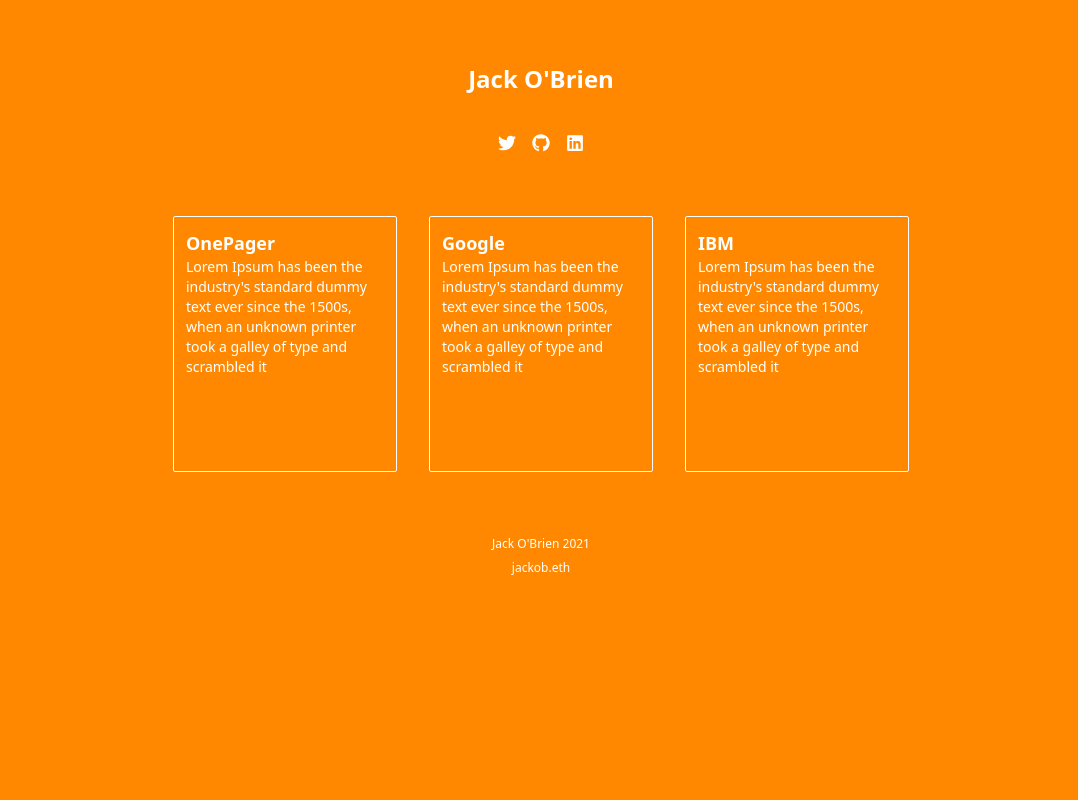
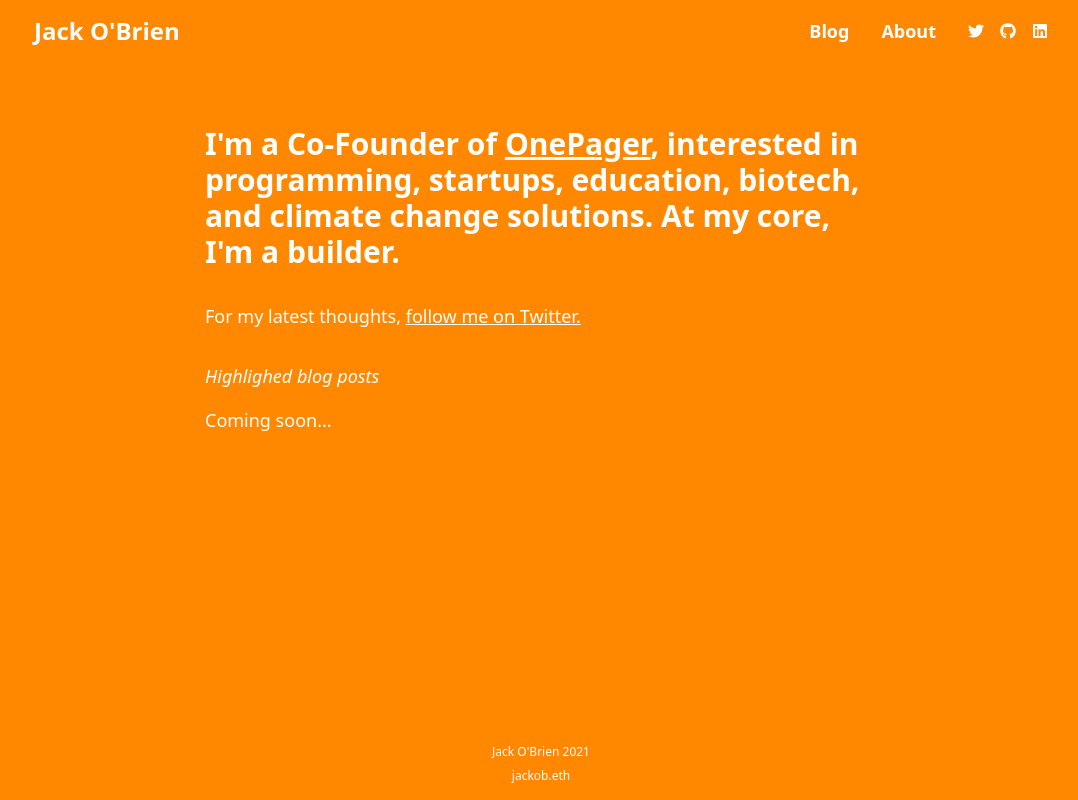
Before and after one commit to jfobrien29/text-reflect, a Next.js app: page / in a window 1280 px wide. Shown: the whole page, without its empty margins (99-1177 px from the left). Built offline with nearby package versions, Linux system fonts and the light colour scheme.

Commit message:
barebones update for cleaner personal site

```diff
--- /dev/null
+++ b/src/components/Header.tsx
@@ -0,0 +1,28 @@
+import Link from 'next/link';
+import React from 'react';
+import LogoLinks from './LogoLinks';
+
+const HeaderLink: React.FC<any> = ({ href, text }) => (
+  <Link href={href} passHref>
+    <a className="text-white font-semibold text-lg">{text}</a>
+  </Link>
+);
+
+const Header: React.FC = () => {
+  return (
+    <header className="w-full mb-16">
+      <nav className="max-w-1030 flex justify-between mx-auto py-4 px-2 items-center">
+        <h1 className="text-white text-2xl font-bold leading-tight">
+          <Link href="/">Jack O'Brien</Link>
+        </h1>
+        <div className="flex gap-8 items-center">
+          <HeaderLink href="/blog" text="Blog" />
+          <HeaderLink href="/about" text="About" />
+          <LogoLinks />
+        </div>
+      </nav>
+    </header>
+  );
+};
+
+export default Header;
--- a/src/components/Landing.tsx
+++ b/src/components/Landing.tsx
@@ -1,74 +1,43 @@
 import React from 'react';
 import BaseLayout from '@/containers/BaseLayout';
-import Link from 'next/link';
-import { FaGithub, FaLinkedin, FaTwitter } from 'react-icons/fa';
+import { TWITTER_LINK } from '@/utils/constants';
 
-const Card: React.FC<any> = ({ title, text }) => {
-  return (
-    <div className="group w-3/4 md:w-56 h-64 p-3 border-white border rounded-sm hover:bg-white hover:shadow-lg transform duration-500 ease-in-out hover:-translate-y-1">
-      <h2 className="text-white font-semibold text-lg group-hover:text-orange">
-        {title}
-      </h2>
-      <p className="text-white text-sm group-hover:text-orange">{text}</p>
-    </div>
-  );
-};
+// const Card: React.FC<any> = ({ title, text }) => {
+//   return (
+//     <div className="group w-3/4 md:w-56 h-64 p-3 border-white border rounded-sm hover:bg-white hover:shadow-lg transform duration-500 ease-in-out hover:-translate-y-1">
+//       <h2 className="text-white font-semibold text-lg group-hover:text-orange">
+//         {title}
+//       </h2>
+//       <p className="text-white text-sm group-hover:text-orange">{text}</p>
+//     </div>
+//   );
+// };
 
 const Landing: React.FC<any> = () => {
   return (
     <BaseLayout>
       <div className="bg-orange">
         {/** Header */}
-        <div className="w-full flex justify-center align-middle">
-          <div className="flex flex-col">
-            <h1 className="text-white mt-16 text-2xl font-bold leading-tight">
-              <Link href="/"> Jack O'Brien</Link>
-            </h1>
-          </div>
-        </div>
+        <div className="flex flex-col">
+          <h1 className=" text-white text-3xl font-semibold max-w-2xl">
+            I'm a Co-Founder of{' '}
+            <a className="underline" href="https://onepager.vc">
+              OnePager
+            </a>
+            , interested in programming, startups, education, biotech, and
+            climate change solutions. At my core, I'm a builder.
+          </h1>
 
-        {/** Logos */}
-        <div className="w-full flex justify-center gap-4 mt-10 text-lg">
-          <div className="text-white">
-            <Link href="https://twitter.com/thejackobrien" passHref>
-              <a>
-                <FaTwitter type="link" className="cursor-pointer" />
-              </a>
-            </Link>
-          </div>
-          <div className="text-white">
-            <Link href="https://github.com/jfobrien29" passHref>
-              <a>
-                <FaGithub type="link" className="cursor-pointer" />
-              </a>
-            </Link>
-          </div>
-          <div className="text-white">
-            <Link
-              href="https://www.linkedin.com/in/jack-o-brien-53bbaa105/"
-              passHref
-            >
-              <a>
-                <FaLinkedin type="link" className="cursor-pointer" />
-              </a>
-            </Link>
-          </div>
-        </div>
+          <h2 className="mt-8 text-lg">
+            For my latest thoughts,{' '}
+            <a className="underline" href={TWITTER_LINK}>
+              follow me on Twitter.
+            </a>
+          </h2>
 
-        {/** Cards */}
-        <div className="w-full flex flex-col md:flex-row justify-center items-center gap-8 mt-8 md:mt-16">
-          <Card
-            title="OnePager"
-            text="Lorem Ipsum has been the industry's standard dummy text ever since the 1500s, when an unknown printer took a galley of type and scrambled it"
-          />
-          <Card
-            title="Google"
-            text="Lorem Ipsum has been the industry's standard dummy text ever since the 1500s, when an unknown printer took a galley of type and scrambled it"
-          />
-          <Card
-            title="IBM"
-            text="Lorem Ipsum has been the industry's standard dummy text ever since the 1500s, when an unknown printer took a galley of type and scrambled it"
-          />
+          <h2 className="mt-8 italic text-lg">Highlighed blog posts</h2>
+
+          <h3 className="mt-4 text-lg">Coming soon...</h3>
         </div>
       </div>
     </BaseLayout>
--- /dev/null
+++ b/src/components/LogoLinks.tsx
@@ -0,0 +1,28 @@
+import Link from 'next/link';
+import React from 'react';
+import { FaGithub, FaLinkedin, FaTwitter } from 'react-icons/fa';
+
+const LogoLink: React.FC<any> = ({ href, icon }) => (
+  <div className="text-white">
+    <Link href={href} passHref>
+      <a className="cursor-pointer" type="link">
+        {icon}
+      </a>
+    </Link>
+  </div>
+);
+
+const LogoLinks: React.FC = () => {
+  return (
+    <div className="flex gap-4">
+      <LogoLink href="https://twitter.com/thejackobrien" icon={<FaTwitter />} />
+      <LogoLink href="https://github.com/jfobrien29" icon={<FaGithub />} />
+      <LogoLink
+        href="https://www.linkedin.com/in/jack-o-brien-53bbaa105/"
+        icon={<FaLinkedin />}
+      />
+    </div>
+  );
+};
+
+export default LogoLinks;
--- a/src/containers/BaseLayout.tsx
+++ b/src/containers/BaseLayout.tsx
@@ -2,16 +2,25 @@ import React from 'react';
 
 import Footer from '@/components/Footer';
 import BaseHeader from './BaseHeaders';
+import Header from '@/components/Header';
 
 const BaseLayout: React.FC<any> = ({ children }) => {
   return (
-    <div className="w-full min-h-screen">
+    <>
       <BaseHeader />
+      <div className="w-full min-h-screen flex flex-col">
+        <Header />
 
-      <main>{children}</main>
+        <main className="w-full flex justify-center align-middle text-white">
+          {children}
+        </main>
 
-      <Footer />
-    </div>
+        {/* Spacer to ensure Footer at bottom of the page */}
+        <div className="flex-grow"></div>
+
+        <Footer />
+      </div>
+    </>
   );
 };
 
--- /dev/null
+++ b/src/pages/about.tsx
@@ -0,0 +1,9 @@
+import BaseLayout from '@/containers/BaseLayout';
+
+export default function About() {
+  return (
+    <BaseLayout>
+      <div>About (coming soon)</div>
+    </BaseLayout>
+  );
+}
--- /dev/null
+++ b/src/pages/blog.tsx
@@ -0,0 +1,9 @@
+import BaseLayout from '@/containers/BaseLayout';
+
+export default function Blog() {
+  return (
+    <BaseLayout>
+      <div>Blog (coming soon)</div>
+    </BaseLayout>
+  );
+}
--- a/src/styles/global.css
+++ b/src/styles/global.css
@@ -5,3 +5,7 @@
 html {
   @apply bg-orange;
 }
+
+.max-w-1030 {
+  max-width: 1030px;
+}
--- /dev/null
+++ b/src/utils/constants.ts
@@ -0,0 +1,5 @@
+// My Personal Links
+export const TWITTER_LINK = 'https://twitter.com/thejackobrien';
+export const GITHUB_LINK = 'https://github.com/jfobrien29';
+export const LINKEDIN_LINK =
+  'https://www.linkedin.com/in/jack-o-brien-53bbaa105/';
```
